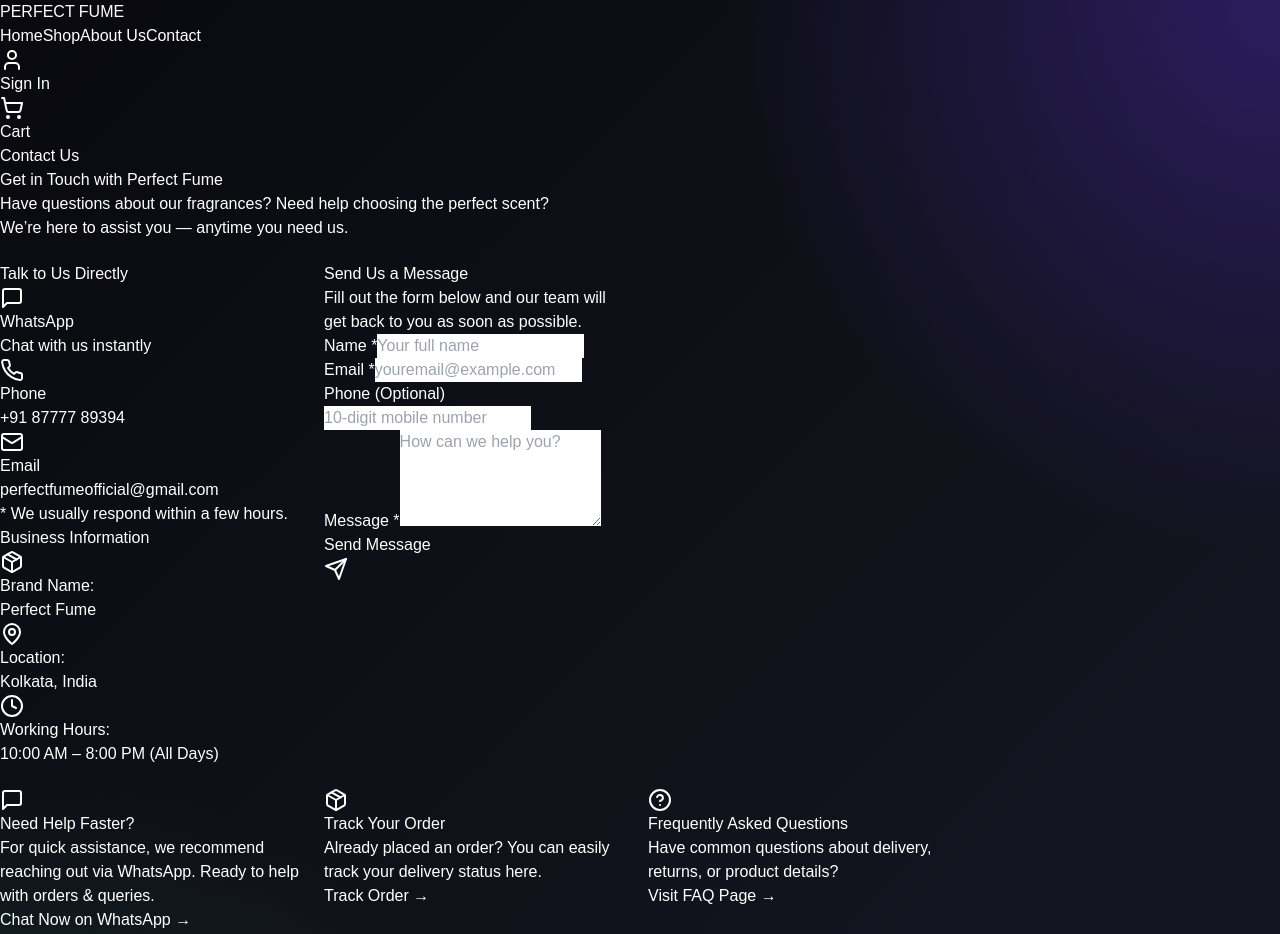
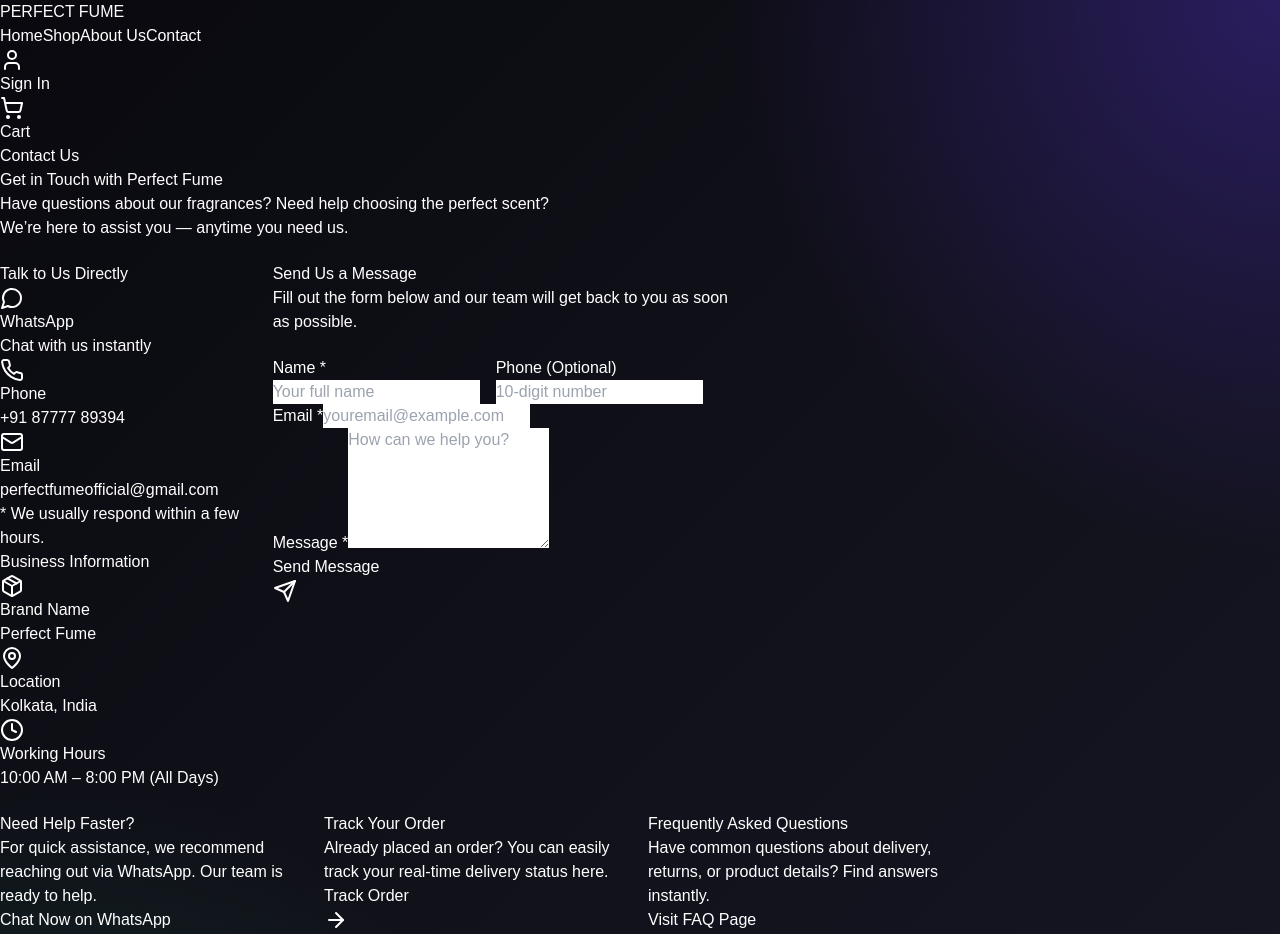
Before and after one commit to perfectfume/perfect-fume-store, a React (Vite) app: page /contact in a window 1280 px wide. Shown: the top 934 px of the page. Built offline with nearby package versions, Linux system fonts and the light colour scheme.

Commit message:
Update Contact.tsx

```diff
--- a/src/pages/Contact.tsx
+++ b/src/pages/Contact.tsx
@@ -1,9 +1,9 @@
 import React, { useEffect, useState } from 'react';
-import { Phone, Mail, MessageSquare, MapPin, Clock, Send, Instagram, Facebook, HelpCircle, Package } from 'lucide-react';
+import { Phone, Mail, MessageCircle, MapPin, Clock, Send, Instagram, Facebook, Package, ArrowRight } from 'lucide-react';
 
 const Contact = () => {
   const [formData, setFormData] = useState({ name: '', email: '', phone: '', message: '' });
-  const ADMIN_WHATSAPP = "918777789394"; // Apnar WhatsApp number
+  const ADMIN_WHATSAPP = "918777789394";
 
   useEffect(() => {
     window.scrollTo(0, 0);
@@ -17,50 +17,53 @@
 
   return (
     <div className="min-h-screen bg-[#050505] text-white pt-24 pb-24 font-sans">
-      <main className="max-w-6xl mx-auto px-4">
+      <main className="max-w-6xl mx-auto px-4 md:px-8">
 
-        {/* 🔥 PAGE HEADER */}
-        <div className="text-center mb-12">
-          <h1 className="text-3xl md:text-5xl font-bold italic mb-4 text-transparent bg-clip-text bg-gradient-to-r from-purple-400 to-pink-600">
+        {/* 🔥 PAGE HEADER - Clean & Sleek */}
+        <div className="text-center max-w-2xl mx-auto mb-16 md:mb-20">
+          <h1 className="text-4xl md:text-5xl font-bold italic mb-6 tracking-wide text-white">
             Contact Us
           </h1>
-          <h2 className="text-xl md:text-2xl font-bold mb-4 text-white">Get in Touch with Perfect Fume</h2>
-          <p className="text-gray-400 max-w-2xl mx-auto text-sm md:text-base leading-relaxed">
+          <h2 className="text-xl md:text-2xl font-bold mb-4 text-gray-200">
+            Get in Touch with Perfect Fume
+          </h2>
+          <p className="text-gray-400 text-sm md:text-base leading-relaxed">
             Have questions about our fragrances? Need help choosing the perfect scent? <br className="hidden md:block"/>
             We’re here to assist you — anytime you need us.
           </p>
         </div>
 
-        <div className="grid lg:grid-cols-2 gap-12 mb-16">
+        {/* 🔥 MAIN GRID: Contact Info (Left) & Form (Right) */}
+        <div className="grid grid-cols-1 lg:grid-cols-5 gap-12 lg:gap-16 mb-20">
 
-          {/* 🔥 LEFT: Contact Info & Business Details */}
-          <div className="space-y-8">
+          {/* LEFT COLUMN: Contact Details (Takes 2 columns on large screen) */}
+          <div className="lg:col-span-2 space-y-10">
 
-            {/* Direct Contact Cards */}
+            {/* Direct Contact */}
             <div>
-              <h3 className="text-2xl font-bold mb-6 italic text-purple-400">Talk to Us Directly</h3>
+              <h3 className="text-xs uppercase tracking-widest text-purple-400 font-bold mb-6">Talk to Us Directly</h3>
               <div className="space-y-4">
-                <a href={`https://wa.me/${ADMIN_WHATSAPP}`} target="_blank" rel="noreferrer" className="flex items-center gap-4 bg-[#111] p-4 rounded-2xl border border-white/5 hover:border-green-500/50 transition-all group cursor-pointer">
-                  <div className="p-3 bg-green-900/20 rounded-xl text-green-500 group-hover:scale-110 transition-transform"><MessageSquare className="w-6 h-6"/></div>
+                <a href={`https://wa.me/${ADMIN_WHATSAPP}`} target="_blank" rel="noreferrer" className="flex items-start gap-4 p-4 rounded-xl bg-[#0a0a0a] border border-white/5 hover:border-green-500/50 hover:bg-[#111] transition-all group">
+                  <MessageCircle className="w-6 h-6 text-green-500 mt-1 shrink-0 group-hover:scale-110 transition-transform"/>
                   <div>
-                    <p className="font-bold text-lg text-white">WhatsApp</p>
+                    <p className="font-bold text-white mb-1">WhatsApp</p>
                     <p className="text-sm text-gray-400">Chat with us instantly</p>
                   </div>
                 </a>
 
-                <a href="tel:+918777789394" className="flex items-center gap-4 bg-[#111] p-4 rounded-2xl border border-white/5 hover:border-purple-500/50 transition-all group cursor-pointer">
-                  <div className="p-3 bg-purple-900/20 rounded-xl text-purple-400 group-hover:scale-110 transition-transform"><Phone className="w-6 h-6"/></div>
+                <a href="tel:+918777789394" className="flex items-start gap-4 p-4 rounded-xl bg-[#0a0a0a] border border-white/5 hover:border-white/20 hover:bg-[#111] transition-all group">
+                  <Phone className="w-6 h-6 text-gray-300 mt-1 shrink-0 group-hover:scale-110 transition-transform"/>
                   <div>
-                    <p className="font-bold text-lg text-white">Phone</p>
+                    <p className="font-bold text-white mb-1">Phone</p>
                     <p className="text-sm text-gray-400">+91 87777 89394</p>
                   </div>
                 </a>
 
-                <a href="mailto:perfectfumeofficial@gmail.com" className="flex items-center gap-4 bg-[#111] p-4 rounded-2xl border border-white/5 hover:border-blue-500/50 transition-all group cursor-pointer">
-                  <div className="p-3 bg-blue-900/20 rounded-xl text-blue-400 group-hover:scale-110 transition-transform"><Mail className="w-6 h-6"/></div>
+                <a href="mailto:perfectfumeofficial@gmail.com" className="flex items-start gap-4 p-4 rounded-xl bg-[#0a0a0a] border border-white/5 hover:border-white/20 hover:bg-[#111] transition-all group">
+                  <Mail className="w-6 h-6 text-gray-300 mt-1 shrink-0 group-hover:scale-110 transition-transform"/>
                   <div>
-                    <p className="font-bold text-lg text-white">Email</p>
-                    <p className="text-sm text-gray-400">perfectfumeofficial@gmail.com</p>
+                    <p className="font-bold text-white mb-1">Email</p>
+                    <p className="text-sm text-gray-400 break-all">perfectfumeofficial@gmail.com</p>
                   </div>
                 </a>
               </div>
@@ -69,98 +72,108 @@
 
             {/* Business Info */}
             <div>
-              <h3 className="text-2xl font-bold mb-6 italic text-purple-400">Business Information</h3>
-              <div className="bg-[#111] p-6 rounded-2xl border border-white/5 space-y-4">
-                <div className="flex items-start gap-3">
-                  <Package className="w-5 h-5 text-purple-400 mt-0.5" />
-                  <div><p className="font-bold">Brand Name:</p><p className="text-gray-400">Perfect Fume</p></div>
+              <h3 className="text-xs uppercase tracking-widest text-purple-400 font-bold mb-6">Business Information</h3>
+              <div className="bg-[#0a0a0a] border border-white/5 p-6 rounded-xl space-y-5">
+                <div className="flex items-center gap-4">
+                  <Package className="w-5 h-5 text-gray-500" />
+                  <div><p className="text-xs text-gray-500 uppercase">Brand Name</p><p className="font-medium text-gray-200">Perfect Fume</p></div>
                 </div>
-                <div className="flex items-start gap-3">
-                  <MapPin className="w-5 h-5 text-purple-400 mt-0.5" />
-                  <div><p className="font-bold">Location:</p><p className="text-gray-400">Kolkata, India</p></div>
+                <div className="flex items-center gap-4">
+                  <MapPin className="w-5 h-5 text-gray-500" />
+                  <div><p className="text-xs text-gray-500 uppercase">Location</p><p className="font-medium text-gray-200">Kolkata, India</p></div>
                 </div>
-                <div className="flex items-start gap-3">
-                  <Clock className="w-5 h-5 text-purple-400 mt-0.5" />
-                  <div><p className="font-bold">Working Hours:</p><p className="text-gray-400">10:00 AM – 8:00 PM (All Days)</p></div>
+                <div className="flex items-center gap-4">
+                  <Clock className="w-5 h-5 text-gray-500" />
+                  <div><p className="text-xs text-gray-500 uppercase">Working Hours</p><p className="font-medium text-gray-200">10:00 AM – 8:00 PM (All Days)</p></div>
+                </div>
               </div>
             </div>
           </div>
 
+          {/* RIGHT COLUMN: The Form (Takes 3 columns on large screen) */}
+          <div className="lg:col-span-3">
+            <div className="bg-[#0a0a0a] border border-white/5 p-6 md:p-10 rounded-2xl h-full">
+              <h3 className="text-2xl font-bold mb-2 text-white">Send Us a Message</h3>
+              <p className="text-gray-400 text-sm mb-8">Fill out the form below and our team will get back to you as soon as possible.</p>
+
+              <form onSubmit={handleSendMessage} className="space-y-6">
+                <div className="grid md:grid-cols-2 gap-6">
+                  {/* Name */}
+                  <div>
+                    <label className="block text-xs uppercase tracking-widest text-gray-500 mb-2 font-bold">Name *</label>
+                    <input required type="text" value={formData.name} onChange={(e) => setFormData({...formData, name: e.target.value})} className="w-full bg-[#111] border border-white/10 rounded-lg px-4 py-3.5 text-white outline-none focus:border-purple-500 transition-colors text-sm" placeholder="Your full name" />
                   </div>
 
-          {/* 🔥 RIGHT: Contact Form */}
+                  {/* Phone */}
                   <div>
-            <h3 className="text-2xl font-bold mb-6 italic text-purple-400">Send Us a Message</h3>
-            <p className="text-gray-400 mb-6 text-sm">Fill out the form below and our team will get back to you as soon as possible.</p>
-
-            <form onSubmit={handleSendMessage} className="bg-[#111] p-6 md:p-8 rounded-3xl border border-white/10 shadow-2xl space-y-5">
-              <div>
-                <label className="block text-sm font-bold text-gray-300 mb-2">Name *</label>
-                <input required type="text" value={formData.name} onChange={(e) => setFormData({...formData, name: e.target.value})} className="w-full bg-black border border-white/10 rounded-xl p-3.5 text-white outline-none focus:border-purple-500 transition-colors" placeholder="Your full name" />
+                    <label className="block text-xs uppercase tracking-widest text-gray-500 mb-2 font-bold">Phone (Optional)</label>
+                    <input type="number" value={formData.phone} onChange={(e) => setFormData({...formData, phone: e.target.value})} className="w-full bg-[#111] border border-white/10 rounded-lg px-4 py-3.5 text-white outline-none focus:border-purple-500 transition-colors text-sm" placeholder="10-digit number" />
+                  </div>
                 </div>
 
+                {/* Email */}
                 <div>
-                <label className="block text-sm font-bold text-gray-300 mb-2">Email *</label>
-                <input required type="email" value={formData.email} onChange={(e) => setFormData({...formData, email: e.target.value})} className="w-full bg-black border border-white/10 rounded-xl p-3.5 text-white outline-none focus:border-purple-500 transition-colors" placeholder="youremail@example.com" />
+                  <label className="block text-xs uppercase tracking-widest text-gray-500 mb-2 font-bold">Email *</label>
+                  <input required type="email" value={formData.email} onChange={(e) => setFormData({...formData, email: e.target.value})} className="w-full bg-[#111] border border-white/10 rounded-lg px-4 py-3.5 text-white outline-none focus:border-purple-500 transition-colors text-sm" placeholder="youremail@example.com" />
                 </div>
 
+                {/* Message */}
                 <div>
-                <label className="block text-sm font-bold text-gray-300 mb-2">Phone (Optional)</label>
-                <input type="number" value={formData.phone} onChange={(e) => setFormData({...formData, phone: e.target.value})} className="w-full bg-black border border-white/10 rounded-xl p-3.5 text-white outline-none focus:border-purple-500 transition-colors" placeholder="10-digit mobile number" />
+                  <label className="block text-xs uppercase tracking-widest text-gray-500 mb-2 font-bold">Message *</label>
+                  <textarea required rows={5} value={formData.message} onChange={(e) => setFormData({...formData, message: e.target.value})} className="w-full bg-[#111] border border-white/10 rounded-lg px-4 py-3.5 text-white outline-none focus:border-purple-500 transition-colors text-sm resize-none" placeholder="How can we help you?"></textarea>
                 </div>
 
-              <div>
-                <label className="block text-sm font-bold text-gray-300 mb-2">Message *</label>
-                <textarea required rows={4} value={formData.message} onChange={(e) => setFormData({...formData, message: e.target.value})} className="w-full bg-black border border-white/10 rounded-xl p-3.5 text-white outline-none focus:border-purple-500 transition-colors" placeholder="How can we help you?"></textarea>
-              </div>
-
-              <button type="submit" className="w-full bg-purple-600 hover:bg-purple-700 text-white font-bold py-4 rounded-xl transition-all shadow-lg shadow-purple-900/30 flex justify-center items-center gap-2">
+                {/* Submit Button */}
+                <button type="submit" className="w-full bg-white hover:bg-purple-600 text-black hover:text-white font-bold py-4 rounded-lg transition-colors flex justify-center items-center gap-2 mt-4">
                   Send Message <Send className="w-4 h-4" />
                 </button>
               </form>
             </div>
           </div>
 
-        {/* 🔥 BOTTOM CARDS: Quick Links */}
-        <div className="grid md:grid-cols-2 lg:grid-cols-3 gap-6 mb-16">
-          {/* Quick Help */}
-          <div className="bg-gradient-to-br from-green-900/20 to-black p-6 rounded-2xl border border-green-500/20 text-center">
-            <MessageSquare className="w-8 h-8 text-green-500 mx-auto mb-4" />
-            <h4 className="text-lg font-bold mb-2">Need Help Faster?</h4>
-            <p className="text-sm text-gray-400 mb-4">For quick assistance, we recommend reaching out via WhatsApp. Ready to help with orders & queries.</p>
-            <a href={`https://wa.me/${ADMIN_WHATSAPP}`} target="_blank" rel="noreferrer" className="text-green-400 font-bold hover:underline text-sm">Chat Now on WhatsApp →</a>
         </div>
 
-          {/* Track Order */}
-          <div className="bg-gradient-to-br from-blue-900/20 to-black p-6 rounded-2xl border border-blue-500/20 text-center">
-            <Package className="w-8 h-8 text-blue-500 mx-auto mb-4" />
-            <h4 className="text-lg font-bold mb-2">Track Your Order</h4>
-            <p className="text-sm text-gray-400 mb-4">Already placed an order? You can easily track your delivery status here.</p>
-            <a href="/track-order" className="text-blue-400 font-bold hover:underline text-sm">Track Order →</a>
+        {/* 🔥 BOTTOM ACTION CARDS */}
+        <div className="grid md:grid-cols-2 lg:grid-cols-3 gap-6 mb-16">
+          <div className="bg-[#0a0a0a] border border-white/5 p-6 md:p-8 rounded-2xl hover:border-white/10 transition-colors">
+            <h4 className="text-lg font-bold mb-3 text-white">Need Help Faster?</h4>
+            <p className="text-sm text-gray-400 mb-6 leading-relaxed">For quick assistance, we recommend reaching out via WhatsApp. Our team is ready to help.</p>
+            <a href={`https://wa.me/${ADMIN_WHATSAPP}`} target="_blank" rel="noreferrer" className="text-green-400 font-bold hover:text-green-300 text-sm flex items-center gap-2">
+              Chat Now on WhatsApp <ArrowRight className="w-4 h-4"/>
+            </a>
           </div>
 
-          {/* FAQ */}
-          <div className="bg-gradient-to-br from-purple-900/20 to-black p-6 rounded-2xl border border-purple-500/20 text-center md:col-span-2 lg:col-span-1">
-            <HelpCircle className="w-8 h-8 text-purple-500 mx-auto mb-4" />
-            <h4 className="text-lg font-bold mb-2">Frequently Asked Questions</h4>
-            <p className="text-sm text-gray-400 mb-4">Have common questions about delivery, returns, or product details?</p>
-            <a href="/faq" className="text-purple-400 font-bold hover:underline text-sm">Visit FAQ Page →</a>
+          <div className="bg-[#0a0a0a] border border-white/5 p-6 md:p-8 rounded-2xl hover:border-white/10 transition-colors">
+            <h4 className="text-lg font-bold mb-3 text-white">Track Your Order</h4>
+            <p className="text-sm text-gray-400 mb-6 leading-relaxed">Already placed an order? You can easily track your real-time delivery status here.</p>
+            <a href="/track-order" className="text-white font-bold hover:text-purple-400 text-sm flex items-center gap-2 transition-colors">
+              Track Order <ArrowRight className="w-4 h-4"/>
+            </a>
+          </div>
+
+          <div className="bg-[#0a0a0a] border border-white/5 p-6 md:p-8 rounded-2xl hover:border-white/10 transition-colors md:col-span-2 lg:col-span-1">
+            <h4 className="text-lg font-bold mb-3 text-white">Frequently Asked Questions</h4>
+            <p className="text-sm text-gray-400 mb-6 leading-relaxed">Have common questions about delivery, returns, or product details? Find answers instantly.</p>
+            <a href="/faq" className="text-white font-bold hover:text-purple-400 text-sm flex items-center gap-2 transition-colors">
+              Visit FAQ Page <ArrowRight className="w-4 h-4"/>
+            </a>
           </div>
         </div>
 
-        {/* 🔥 FOOTER NOTE & SOCIALS */}
-        <div className="text-center border-t border-white/10 pt-12">
-          <h3 className="text-2xl font-bold mb-4">Follow Us</h3>
-          <p className="text-gray-400 mb-6">Stay connected and get the latest updates, offers, and new launches.</p>
-          <div className="flex justify-center gap-4 mb-12">
-            <a href="#" className="p-3 bg-[#111] border border-white/10 rounded-full hover:bg-pink-600 hover:border-pink-500 transition-all text-white"><Instagram className="w-6 h-6" /></a>
-            <a href="#" className="p-3 bg-[#111] border border-white/10 rounded-full hover:bg-blue-600 hover:border-blue-500 transition-all text-white"><Facebook className="w-6 h-6" /></a>
+        {/* 🔥 FOOTER NOTE */}
+        <div className="text-center pt-10 border-t border-white/10">
+          <h3 className="text-xl font-bold mb-6 text-white">Follow Us</h3>
+          <div className="flex justify-center gap-4 mb-10">
+            <a href="#" className="p-3 bg-[#0a0a0a] border border-white/10 rounded-full hover:bg-white hover:text-black transition-all text-gray-400"><Instagram className="w-5 h-5" /></a>
+            <a href="#" className="p-3 bg-[#0a0a0a] border border-white/10 rounded-full hover:bg-white hover:text-black transition-all text-gray-400"><Facebook className="w-5 h-5" /></a>
           </div>
 
-          <div className="bg-white/5 p-8 rounded-3xl max-w-3xl mx-auto">
-            <h4 className="text-xl font-bold text-purple-400 mb-3 italic">We’re Here for You</h4>
-            <p className="text-gray-300 mb-2">At Perfect Fume, customer satisfaction is our priority. Whether it’s a question, feedback, or support — we’re always just one message away.</p>
-            <p className="text-white font-bold text-lg mt-4 border-t border-white/10 pt-4">Your perfect fragrance journey starts with us. ✨</p>
+          <div className="max-w-2xl mx-auto">
+            <h4 className="text-lg font-bold text-white mb-2 italic">We’re Here for You</h4>
+            <p className="text-gray-400 text-sm leading-relaxed mb-4">
+              At Perfect Fume, customer satisfaction is our priority. Whether it’s a question, feedback, or support — we’re always just one message away.
+            </p>
+            <p className="text-purple-400 font-bold text-sm">Your perfect fragrance journey starts with us. ✨</p>
           </div>
         </div>
 
```
Lines whose indentation alone changed are shown as unchanged.
